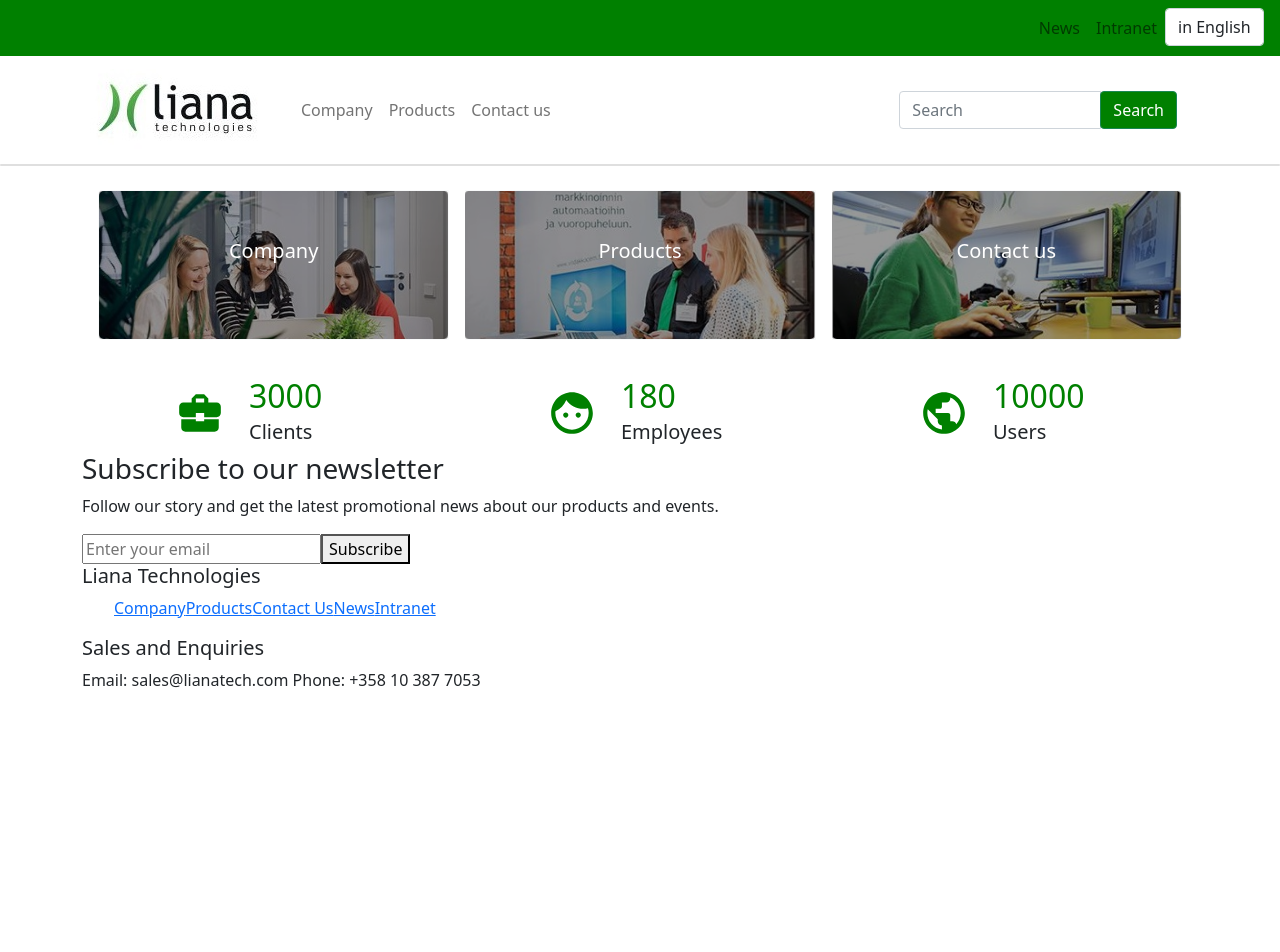
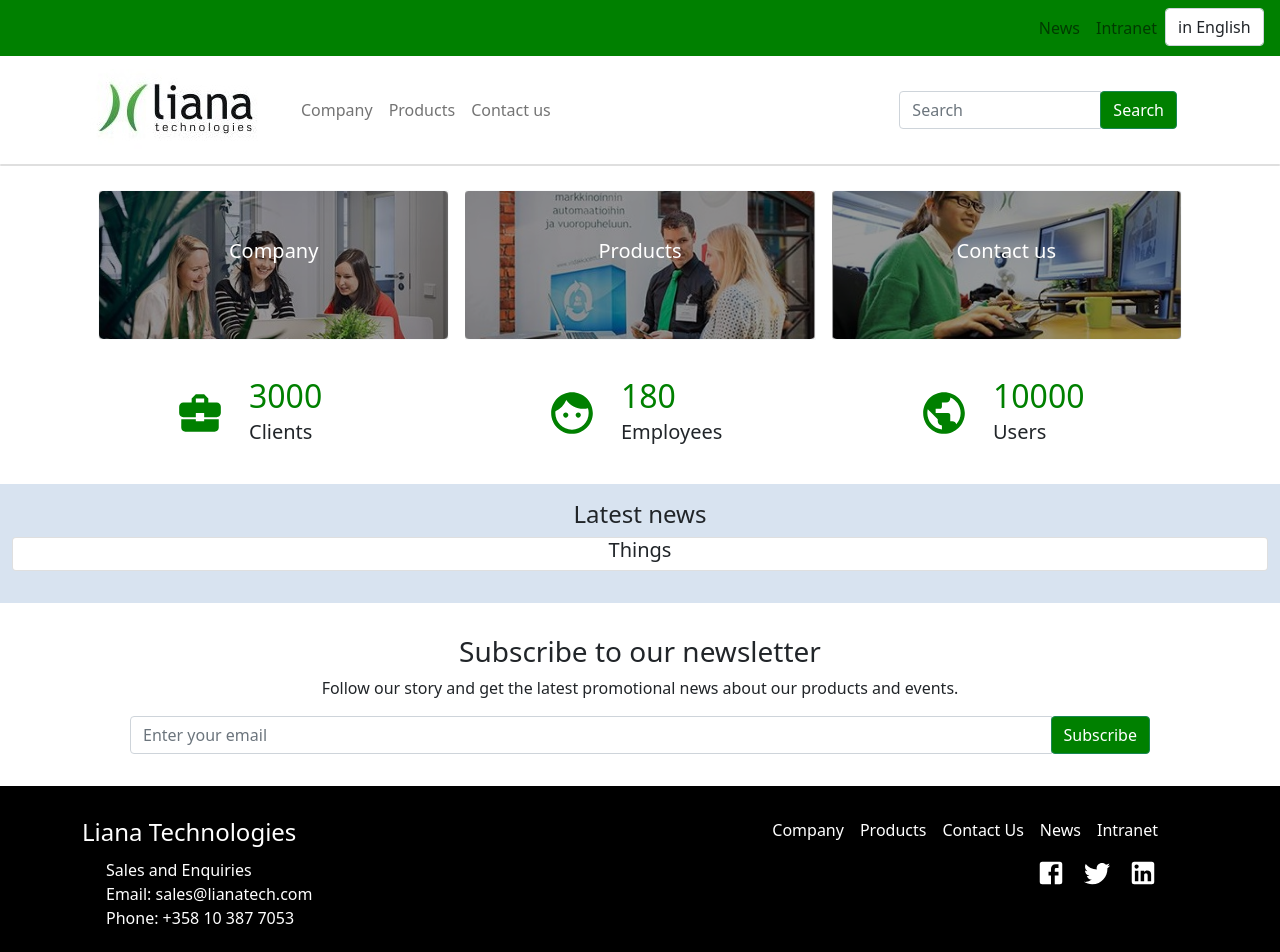
Before and after one commit to jkerola/lianaCodeTest, a React (Create React App) app: page / in a window 1280 px wide. Shown: the top 952 px of the page. Before the commit the page ends 800 px from the top, so only its background shows below. Built offline with nearby package versions, Linux system fonts and the light colour scheme.

Commit message:
Add news section, fix footer and cards links

```diff
--- a/src/App.css
+++ b/src/App.css
@@ -26,8 +26,31 @@
   position: absolute;
   background-color: rgba(0, 0, 0, 0.404);
 }
+.Cards-link {
+  text-decoration: none;
+  color:white;
+}
+.Cards-link:hover {
+  color: white;
+}
 .Cards-text {
   margin-top: 2rem;
+}
+.Footer-div {
+  background-color: black;
+  color: white;
+  padding: 2rem;
+}
+.Footer-icon {
+  color: green;
+}
+.Footer-link {
+  color: white;
+  margin-right: 1rem;
+  text-decoration: none;
+}
+.Footer-link:hover {
+  color:green;
 }
 .Language-bar {
   background-color: green;
@@ -50,6 +73,16 @@
 .Jumbo-button {
   position: relative;
   top:45%;
+}
+.News-div {
+  background-color: rgb(216, 227, 240);
+  text-align: center;
+  padding-top: 1rem;
+  padding-bottom: 2rem;
+}
+.Newsletter-div {
+  text-align: center;
+  padding: 2rem 3rem 2rem 3rem;
 }
 @keyframes App-logo-spin {
   from {
@@ -84,6 +117,7 @@
 .Statistics-div {
   text-align: center;
   padding-top: 2rem;
+  padding-bottom: 2rem;
   offset: -1rem;
 }
 .Statistics-icon {
--- a/src/App.js
+++ b/src/App.js
@@ -5,6 +5,7 @@
 import Jumbo from './components/Jumbo'
 import Cards from './components/Cards'
 import Statistics from './components/Statistics'
+import News from './components/News'
 import Newsletter from './components/Newsletter'
 import Footer from './components/Footer'
 import './App.css'
@@ -21,9 +22,12 @@
       <Container >
         <Cards />
         <Statistics />
+      </Container>
+      <News />
+      <Container>
         <Newsletter />
-        <Footer />
       </Container>
+      <Footer />
     </Container>
   )
 }
--- a/src/components/Cards.js
+++ b/src/components/Cards.js
@@ -10,7 +10,9 @@
           src='../assets/left.JPEG'
         />
         <Card.ImgOverlay className='Cards-img-overlay'>
-          <Card.Title className='Cards-text'>Company</Card.Title>
+          <a href='#Company' className='Cards-link stretched-link'>
+            <Card.Title className='Cards-text'>Company</Card.Title>
+          </a>
         </Card.ImgOverlay>
       </Card >
       <Card border='light' className='text-white Cards'>
@@ -19,7 +21,9 @@
           src='../assets/middle.JPEG'
         />
         <Card.ImgOverlay className='Cards-img-overlay'>
-          <Card.Title className='Cards-text'>Products</Card.Title>
+          <a href='#Products' className='Cards-link stretched-link'>
+            <Card.Title className='Cards-text'>Products</Card.Title>
+          </a>
         </Card.ImgOverlay>
       </Card >
       <Card border='light' className='text-white Cards'>
@@ -28,10 +32,12 @@
           src='../assets/right.JPEG'
         />
         <Card.ImgOverlay className='Cards-img-overlay'>
-          <Card.Title className='Cards-text'>Contact us</Card.Title>
+          <a href='#Contact' className='Cards-link stretched-link'>
+            <Card.Title className='Cards-text'>Contact us</Card.Title>
+          </a>
         </Card.ImgOverlay>
       </Card >
-    </CardGroup >
+    </CardGroup>
   )
 }
 
--- a/src/components/Footer.js
+++ b/src/components/Footer.js
@@ -1,27 +1,56 @@
 import React from 'react'
+import { Row, Col, Container } from 'react-bootstrap'
+import LinkedInIcon from '@material-ui/icons/LinkedIn'
+import FacebookIcon from '@material-ui/icons/Facebook'
+import TwitterIcon from '@material-ui/icons/Twitter'
 
 const Footer = () => {
+  const iconSize = { fontSize: 30 }
   return (
-    <footer>
-      <div>
-        <h5>Liana Technologies</h5>
-      </div>
-      <div>
-        <ul>
-          <a href='#'>Company</a>
-          <a href='#'>Products</a>
-          <a href='#'>Contact Us</a>
-          <a href='#'>News</a>
-          <a href='#'>Intranet</a>
-        </ul>
-      </div>
-      <div>
-        <h5>Sales and Enquiries</h5>
-        Email: sales@lianatech.com
-        Phone: +358 10 387 7053
-      </div>
-
-    </footer>
+    <footer className='Footer-div'>
+      <Container>
+        <Row>
+          <Col>
+            <h4>Liana Technologies</h4>
+          </Col>
+          <Col>
+            <Container className='text-end'>
+              <ul>
+                <a className='Footer-link' href='#'>Company</a>
+                <a className='Footer-link' href='#'>Products</a>
+                <a className='Footer-link' href='#'>Contact Us</a>
+                <a className='Footer-link' href='#'>News</a>
+                <a className='Footer-link' href='#'>Intranet</a>
+              </ul>
+            </Container>
+          </Col>
+        </Row>
+        <Row>
+          <Col>
+            <Container className='text-start'>
+              Sales and Enquiries<br />
+              Email: sales@lianatech.com <br />
+              Phone: +358 10 387 7053
+            </Container>
+          </Col>
+        <Col>
+          <Container className='text-end'>
+            <ul>
+              <a href='#Facebook'>
+                <FacebookIcon style={iconSize} className='Footer-icons Footer-link' />
+              </a>
+              <a href='#Twitter'>
+                <TwitterIcon style={iconSize} className='Footer-icons Footer-link' />
+              </a>
+              <a href='#LinkedIn'>
+                <LinkedInIcon style={iconSize} className='Footer-icons Footer-link' />
+              </a>
+            </ul>
+          </Container>
+        </Col>
+        </Row>
+      </Container>
+    </footer >
   )
 }
 
--- /dev/null
+++ b/src/components/News.js
@@ -0,0 +1,17 @@
+import React from 'react'
+import { Container, CardGroup, Card } from 'react-bootstrap'
+
+const News = () => {
+  return (
+    <Container fluid className='News-div'>
+      <h4>Latest news</h4>
+      <CardGroup>
+        <Card>
+          <Card.Title>Things</Card.Title>
+        </Card>
+      </CardGroup>
+    </Container>
+  )
+}
+
+export default News
--- a/src/components/Newsletter.js
+++ b/src/components/Newsletter.js
@@ -1,4 +1,5 @@
 import { React, useState } from 'react'
+import { Form, FormControl, InputGroup, Button } from 'react-bootstrap'
 import SubmitEmail from '../services/emailservice'
 
 const Newsletter = () => {
@@ -20,18 +21,28 @@
     event.target.reset()
   }
   return (
-    <form onSubmit={handleSubmit}>
-      <div>
-        <h3>Subscribe to our newsletter</h3>
-        <p>Follow our story and get the latest promotional news about our products and events.</p>
-        <div style={showOnResponse}>Email address submitted!</div>
-        <input
+    <Form className='Newsletter-div' onSubmit={handleSubmit}>
+      <h3>Subscribe to our newsletter</h3>
+      <p>Follow our story and get the latest promotional news about our products and events.</p>
+      <div style={showOnResponse}>Email address submitted!</div>
+      <InputGroup>
+        <FormControl
           type='email'
           placeholder='Enter your email'
-          required onChange={(e) => setEmail(e.target.value)}></input>
-        <button type='submit'>Subscribe</button>
-      </div>
-    </form>
+          className='Newsletter-input'
+          required onChange={(e) => setEmail(e.target.value)}
+        />
+        <InputGroup.Append>
+          <Button
+            variant='success'
+            className='Form-button'
+            type='submit'
+          >
+            Subscribe
+          </Button>
+        </InputGroup.Append>
+      </InputGroup>
+    </Form>
   )
 }
 
```
